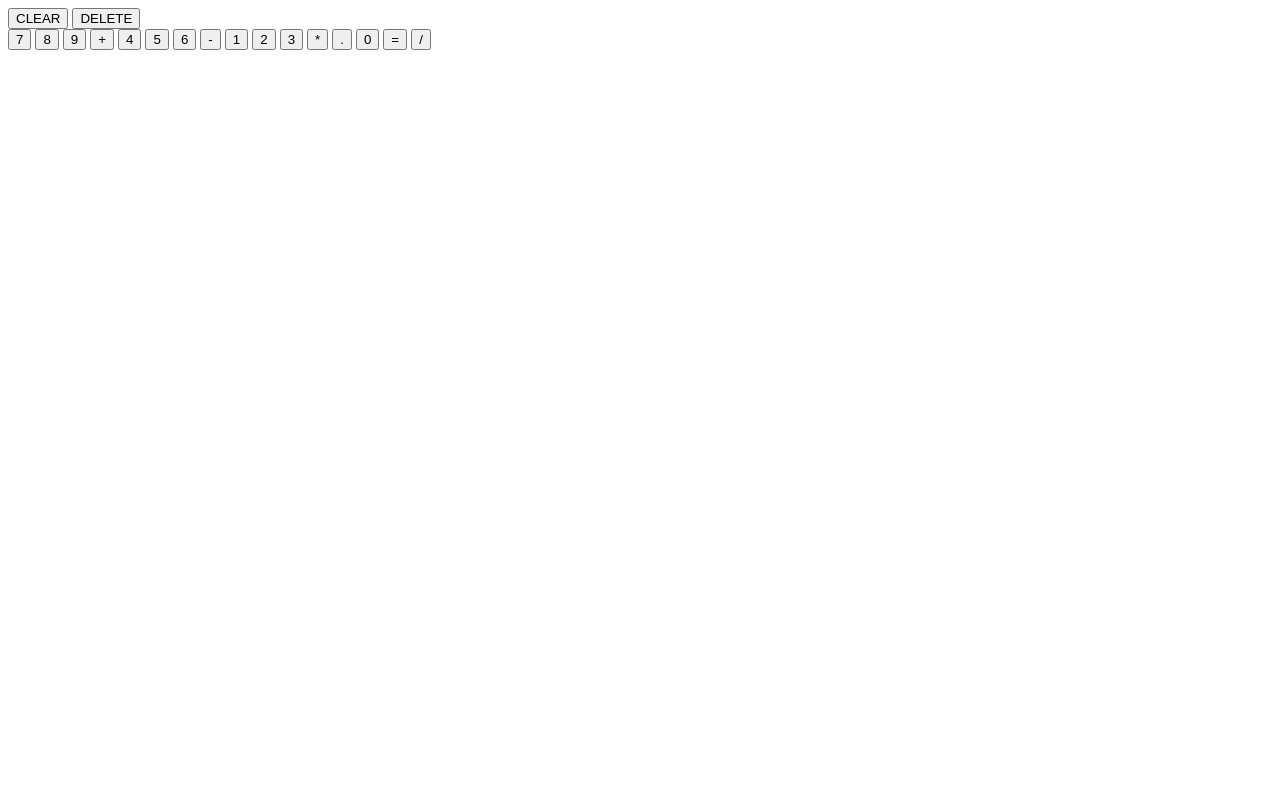
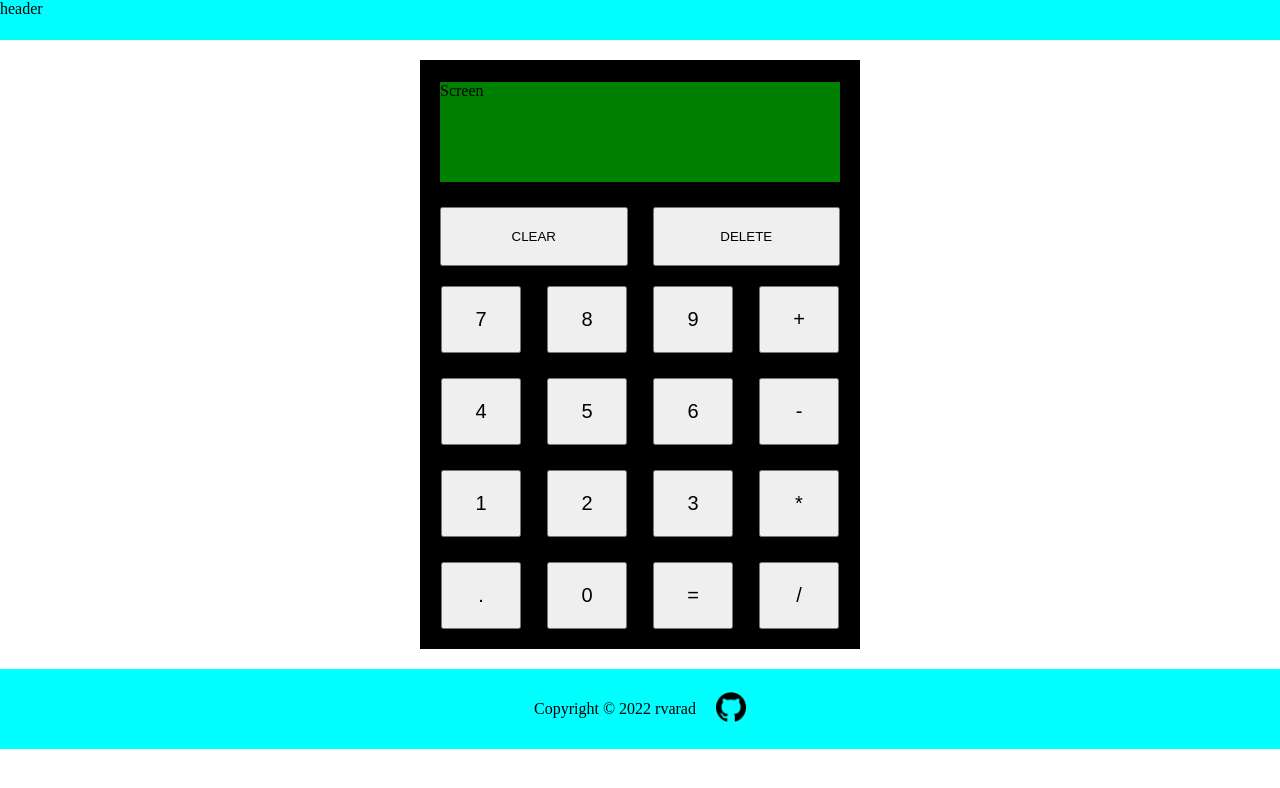
Before and after one commit to rvarad/top-calculator, a plain HTML site: page index.html in a window 1280 px wide. Drawn offline with Linux system fonts and the light colour scheme.

Commit message:
put some rudimentary defination to the page via css

```diff
--- a/index.html
+++ b/index.html
@@ -1,5 +1,6 @@
 <!DOCTYPE html>
 <html lang="en">
+
 <head>
     <meta charset="UTF-8">
     <meta http-equiv="X-UA-Compatible" content="IE=edge">
@@ -8,31 +9,46 @@
     <link rel="stylesheet" href="style.css">
     <link rel="logic" href="app.js">
 </head>
+
 <body>
+    <div class="header">
+        header
+    </div>
+    <div class="mid">
         <div class="container">
-        <div class="display"></div>
+            <div class="screen">Screen</div>
             <div class="edit">
                 <button id="clear">CLEAR</button>
                 <button id="delete">DELETE</button>
             </div>
             <div class="box">
-            <button id="seven">7</button>
-            <button id="eight">8</button>
-            <button id="nine">9</button>
-            <button id="plus">+</button>
-            <button id="four">4</button>
-            <button id="five">5</button>
-            <button id="six">6</button>
-            <button id="minus">-</button>
-            <button id="one">1</button>
-            <button id="two">2</button>
-            <button id="three">3</button>
-            <button id="multiply">*</button>
-            <button id="dot">.</button>
-            <button id="zero">0</button>
-            <button id="equals">=</button>
-            <button id="divide">/</button>
+                <button class="btn" id="seven">7</button>
+                <button class="btn" id="eight">8</button>
+                <button class="btn" id="nine">9</button>
+                <button class="btn" id="plus">+</button>
+                <button class="btn" id="four">4</button>
+                <button class="btn" id="five">5</button>
+                <button class="btn" id="six">6</button>
+                <button class="btn" id="minus">-</button>
+                <button class="btn" id="one">1</button>
+                <button class="btn" id="two">2</button>
+                <button class="btn" id="three">3</button>
+                <button class="btn" id="multiply">*</button>
+                <button class="btn" id="dot">.</button>
+                <button class="btn" id="zero">0</button>
+                <button class="btn" id="equals">=</button>
+                <button class="btn" id="divide">/</button>
             </div>
         </div>
+    </div>
+    <div class="footer">
+        <p>
+            Copyright &copy; 2022 rvarad
+        </p>
+        <a href="https://github.com/rvarad">
+            <img src="./25231.png" alt="github logo" width="30px">
+        </a>
+    </div>
 </body>
+
 </html>
--- a/style.css
+++ b/style.css
@@ -0,0 +1,79 @@
+*{
+    margin: 0;padding: 0;
+}
+
+body{
+    display: flex;
+    flex-direction: column;
+    justify-content: center;
+    align-items: center;
+    gap: 20px;
+}
+
+.header{
+    background-color: aqua;
+    height: 5vh;
+    width: 100%;
+}
+
+.mid{
+    width: 100%;
+    display: flex;
+    justify-content: center;
+    align-items: center;
+}
+
+.container{
+    background-color: black;
+    width: 400px;
+    /* height: 70vh; */
+    padding: 20px;
+    display: flex;
+    flex-direction: column;
+    justify-content: space-between;
+    align-items: center;
+}
+
+.screen{
+    background-color: green;
+    height: 100px;
+    width: 100%;
+    margin: 2px 2px 15px 2px;
+}
+
+.edit{
+    width: 100%;
+    margin: 10px 0px 20px 0px;
+    display: flex;
+    gap: 25px;
+}
+
+.edit #clear,
+.edit #delete{
+    padding: 20px;
+    width: 50%;
+}
+
+.box{
+    width: 100%;
+    display: flex;
+    flex-wrap: wrap;
+    justify-content: space-evenly;
+    gap: 25px;
+}
+
+.btn{
+    padding: 20px;
+    font-size: 20px;
+    width: 20%;
+}
+
+.footer{
+    background-color: aqua;
+    height: 10vh;
+    width: 100%;
+    display: flex;
+    justify-content: center;
+    align-items: center;
+    gap: 20px;
+}
```
Lines whose indentation alone changed are shown as unchanged.
